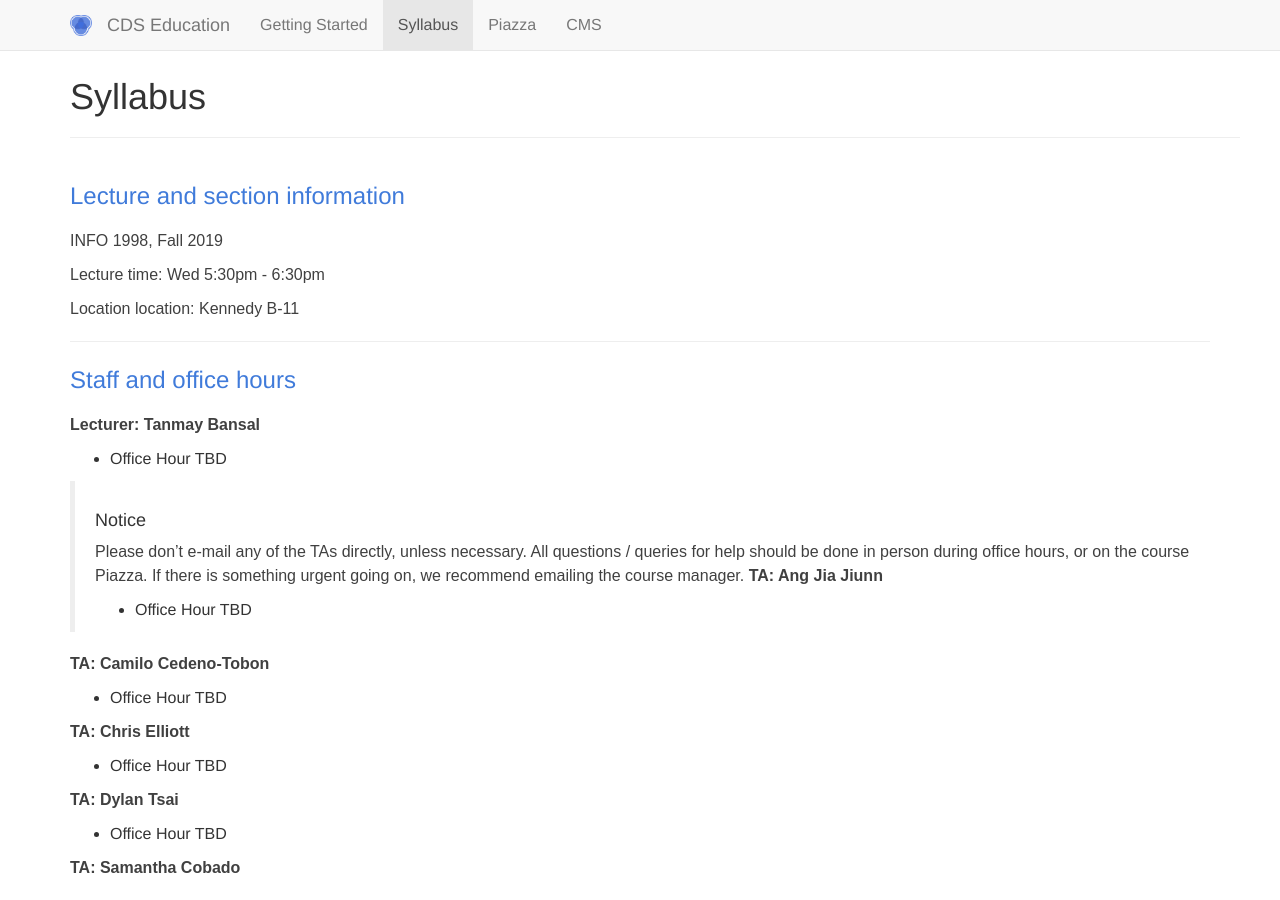
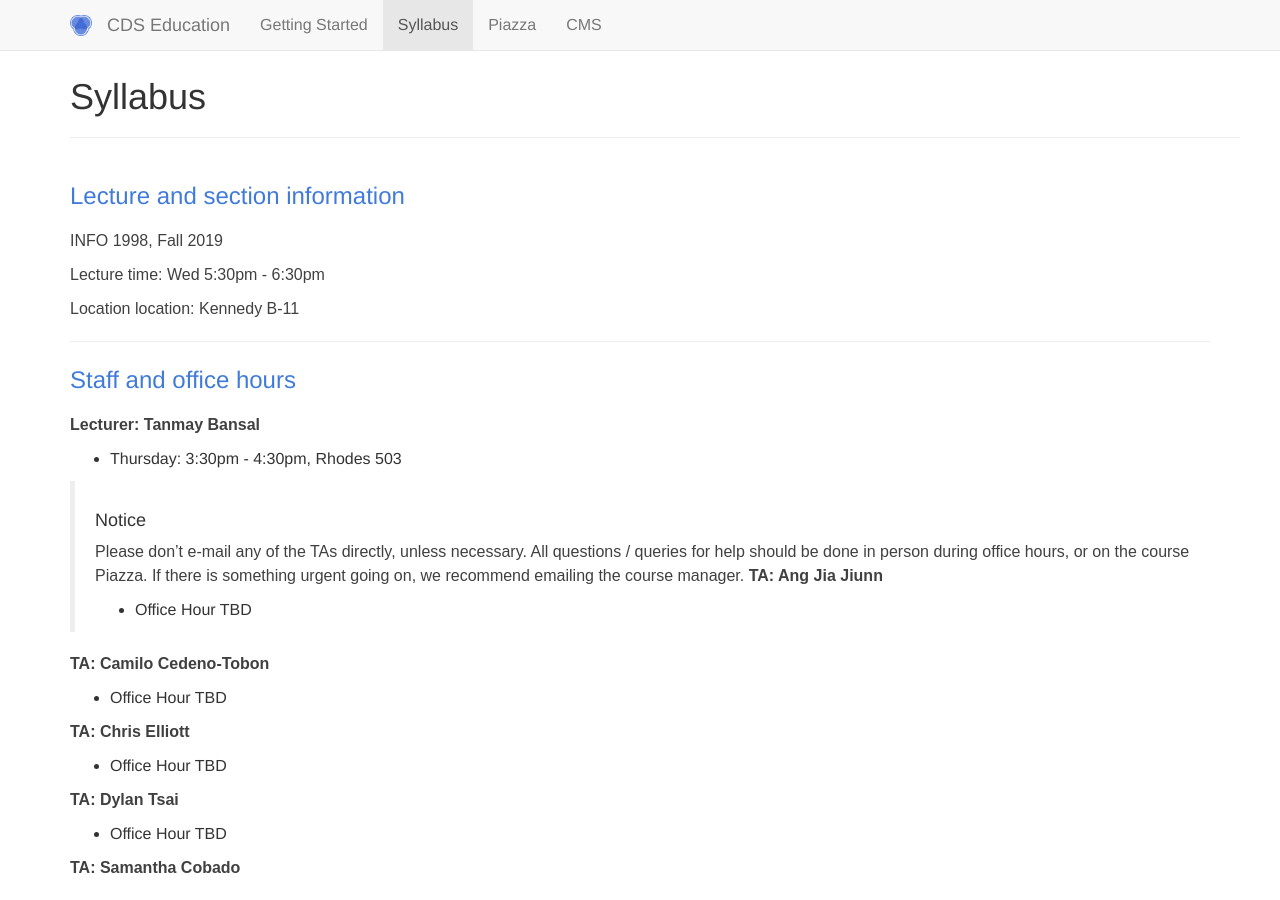
Before and after one commit to CornellDataScience/info1998, a Jekyll site: the page built from syllabus.md, in a window 1280 px wide and 900 px high. Built offline with Jekyll 4.4.1, drawn with Linux system fonts in a browser that asks for light colours.

Commit message:
Update syllabus.md
Co-Authored-By: Jared Junyoung Lim <jylim9823@gmail.com>

```diff
--- a/syllabus.md
+++ b/syllabus.md
@@ -15,7 +15,7 @@ Location location: Kennedy B-11
 ### Staff and office hours
 
 **Lecturer: Tanmay Bansal**
-- Office Hour TBD
+- Thursday: 3:30pm - 4:30pm, Rhodes 503
 
 > #### Notice
 > Please don't e-mail any of the TAs directly, unless necessary. All questions / queries for help should be done in person during office hours, or on the course Piazza. If there is something urgent going on, we recommend emailing the course manager.
```
